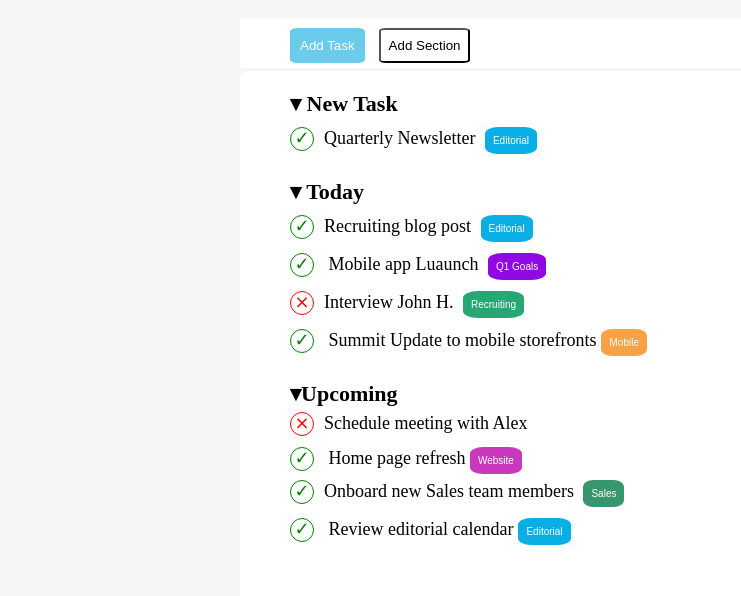
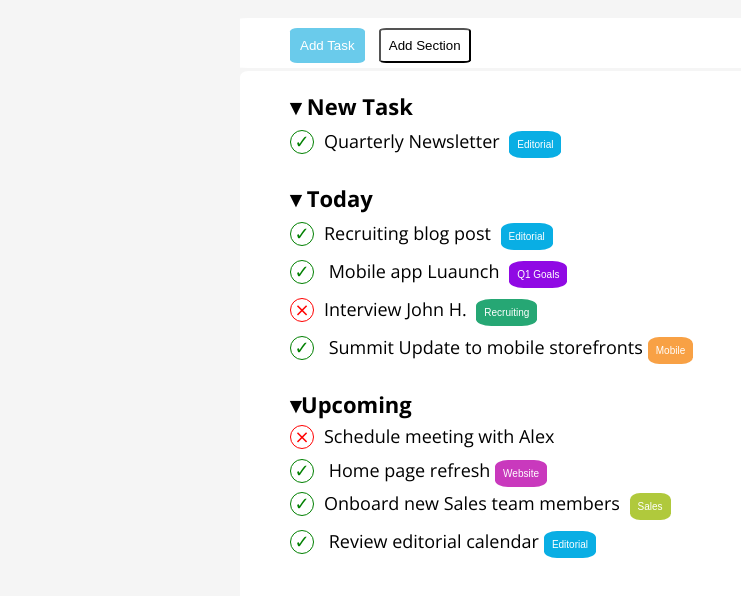
Before and after one commit to Alati11/html-css-toboolist, a plain HTML site: page index.html in a window 1280 px wide. Shown: the part 102-698 px from the top of the page, without its empty margins (0-741 px from the left). Drawn offline with nearby package versions, Linux system fonts and the light colour scheme.

Commit message:
add-new-font

```diff
--- a/css/app.css
+++ b/css/app.css
@@ -8,6 +8,10 @@
     width: 100%;
     height: 80px;
     background-color:white;
+}
+
+html {
+	font-family: 'Open Sans', sans-serif;
 }
 
 body{
@@ -150,7 +154,7 @@ task list
 }
 
 .sales{
-    background-color:   rgb(55, 150, 109);
+    background-color:#B0C93C;
     padding: 8px;
     margin: 5px;
     border-radius: 25%;
--- a/index.html
+++ b/index.html
@@ -4,6 +4,13 @@
     <meta charset="UTF-8">
     <meta name="viewport" content="width=device-width, initial-scale=1.0">
     <link rel="stylesheet" href="./css/app.css">
+
+    <link rel="preconnect" href="https://fonts.googleapis.com" />
+		<link rel="preconnect" href="https://fonts.gstatic.com" crossorigin />
+		<link
+			href="https://fonts.googleapis.com/css2?family=Open+Sans:wght@400;700&display=swap"
+			rel="stylesheet"
+		/>
     <title>Toboolist</title>
 </head>
 <body>
@@ -57,7 +64,6 @@
                     <ul>
                         <li class="selection__2">
                             <span class="circle task__status done">&Cross; </span>Schedule meeting with Alex
-
                         </li>
                         <li class="selection__2">
                             <span class="circle task__status">&check;</span> Home page refresh <button class="website">Website</button>
@@ -70,10 +76,7 @@
                         </li>
                     </ul>
                </section>
-
         </div>
-
-
     </main>
 </body>
 </html>
```
